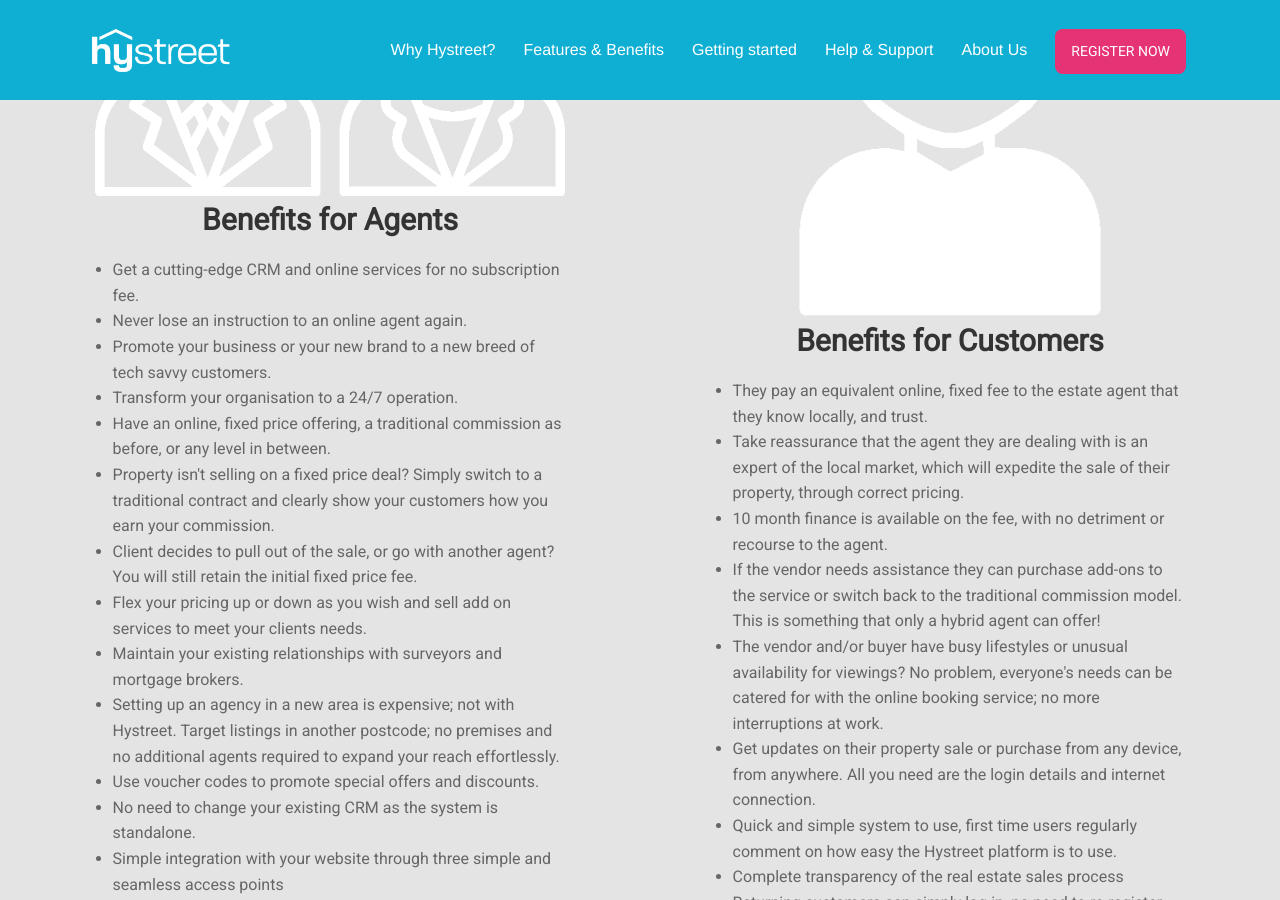
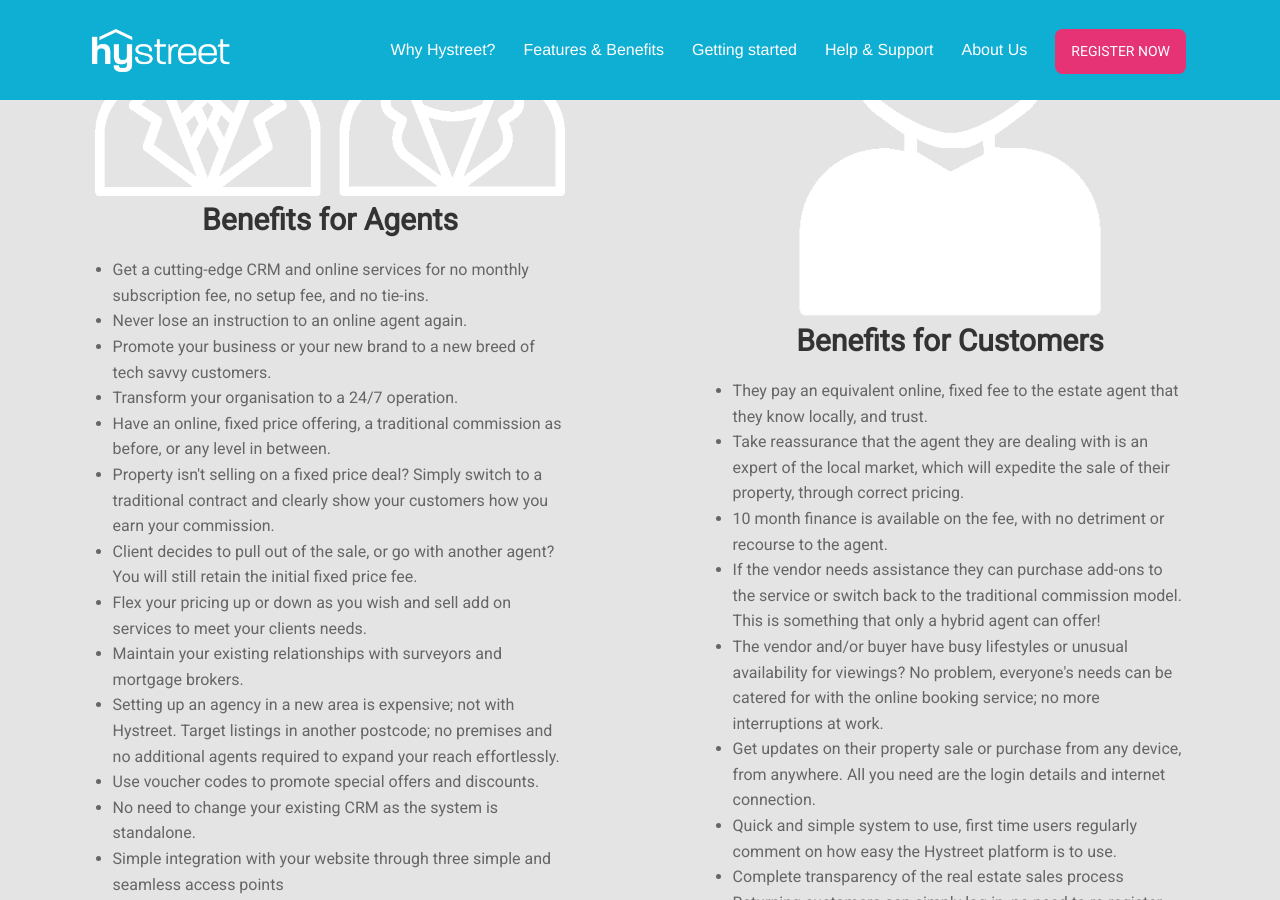
Before and after one commit to hystreet/hystreet.github.io, a Jekyll site: the page built from 2/features-benefits/index.html, in a window 1280 px wide and 900 px high, scrolled down 577 px. Built offline with Jekyll 4.4.1, drawn with Linux system fonts in a browser that asks for light colours; some web fonts are replaced; a script that is not in the unit is left out.

Commit message:
adding extra points to top point on benefits for agents

```diff
--- a/2/features-benefits/index.html
+++ b/2/features-benefits/index.html
@@ -36,7 +36,7 @@
 					</header>
 					<ul class="features-list">
             <li class="features-item">
-              Get a cutting-edge CRM and online services for no subscription fee.
+              Get a cutting-edge CRM and online services for no monthly subscription fee, no setup fee, and no tie-ins.
             </li>
 						<li class="features-item">
 							Never lose an instruction to an online agent again.
```
